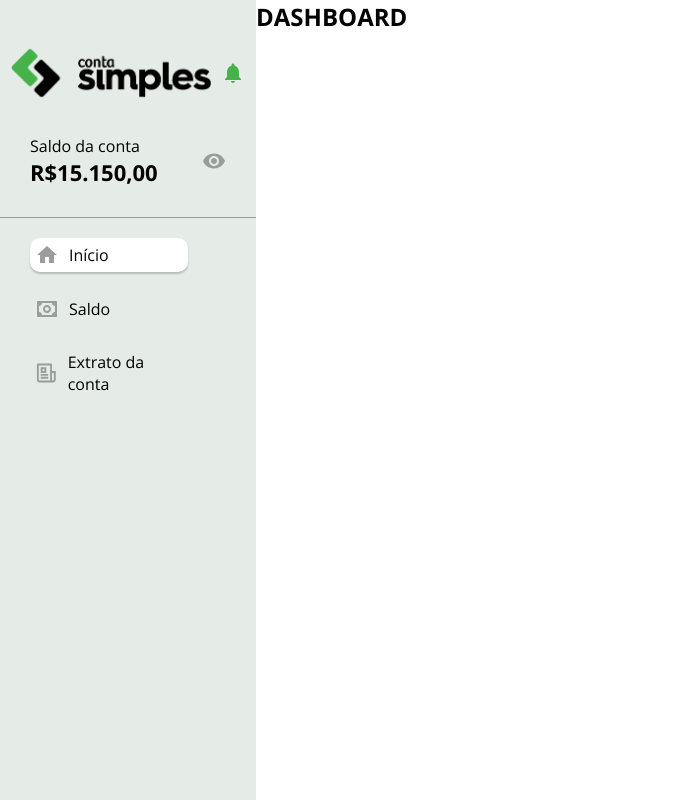
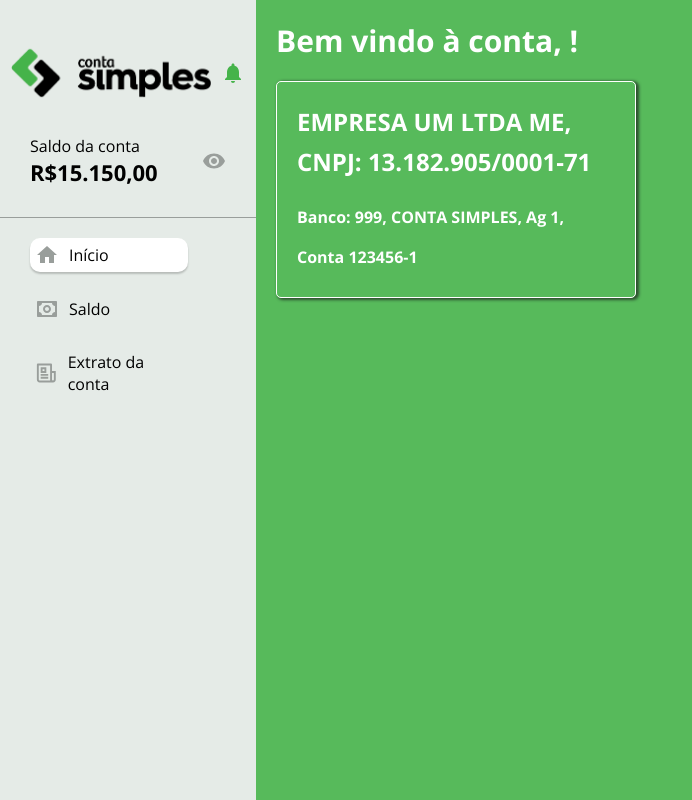
Before and after one commit to allexis096/vacancy-test-02, a React (Create React App) app: page /dashboard in a window 1280 px wide. Shown: the whole page, without its empty margins (0-692 px from the left). Built offline with nearby package versions, Linux system fonts and the light colour scheme.

Commit message:
:zap: chore: dashboard page stylized

```diff
--- a/src/pages/Dashboard/index.tsx
+++ b/src/pages/Dashboard/index.tsx
@@ -1,13 +1,23 @@
-import React, { useContext, useEffect } from 'react';
+import React, { useCallback, useContext, useEffect, useState } from 'react';
 import { useHistory } from 'react-router-dom';
 
 import navContext from '../../context/navContext';
+import LeftBar from '../../components/LeftBar';
+import api from '../../services/api';
 
-import LeftBar from '../../components/LeftBar';
-
-import { Container, DashboardStart } from './styles';
+import { Container, DashboardStart, Company } from './styles';
 
 const Dashboard: React.FC = () => {
+  const [company] = useState(() => {
+    const companyName = localStorage.getItem('@Contasimples:company');
+
+    if (companyName) {
+      return JSON.parse(companyName);
+    }
+
+    return '';
+  });
+
   const history = useHistory();
 
   const { home, setHome } = useContext(navContext);
@@ -21,7 +31,12 @@ const Dashboard: React.FC = () => {
     <Container>
       <LeftBar />
       <DashboardStart>
-        <h1>DASHBOARD</h1>
+        <h1>Bem vindo à conta, {company}!</h1>
+
+        <Company>
+          <p>EMPRESA UM LTDA ME, CNPJ: 13.182.905/0001-71</p>
+          <span>Banco: 999, CONTA SIMPLES, Ag 1, Conta 123456-1</span>
+        </Company>
       </DashboardStart>
     </Container>
   );
--- a/src/pages/Dashboard/styles.ts
+++ b/src/pages/Dashboard/styles.ts
@@ -6,4 +6,43 @@ export const Container = styled.div`
   height: 100vh;
 `;
 
-export const DashboardStart = styled.section``;
+export const DashboardStart = styled.section`
+  color: #fff;
+  font-weight: 700;
+
+  h1 {
+    padding: 20px;
+    font-size: 30px;
+  }
+
+  background-color: #45b34a;
+  opacity: 0.9;
+  flex: 1;
+`;
+
+export const Company = styled.main`
+  padding: 20px;
+  margin-left: 20px;
+  line-height: 40px;
+  width: 360px;
+
+  border: 1px solid #fff;
+  border-radius: 5px;
+  box-shadow: 2px 1px 3px 1px rgba(0, 0, 0, 0.67);
+
+  p {
+    font-size: 24px;
+  }
+
+  span {
+    display: block;
+    margin-top: 15px;
+  }
+
+  transition: margin-left 0.4s;
+  &:hover {
+    margin-left: 25px;
+    box-shadow: 5px 3px 3px 1px rgba(0, 0, 0, 0.67);
+    cursor: default;
+  }
+`;
```
